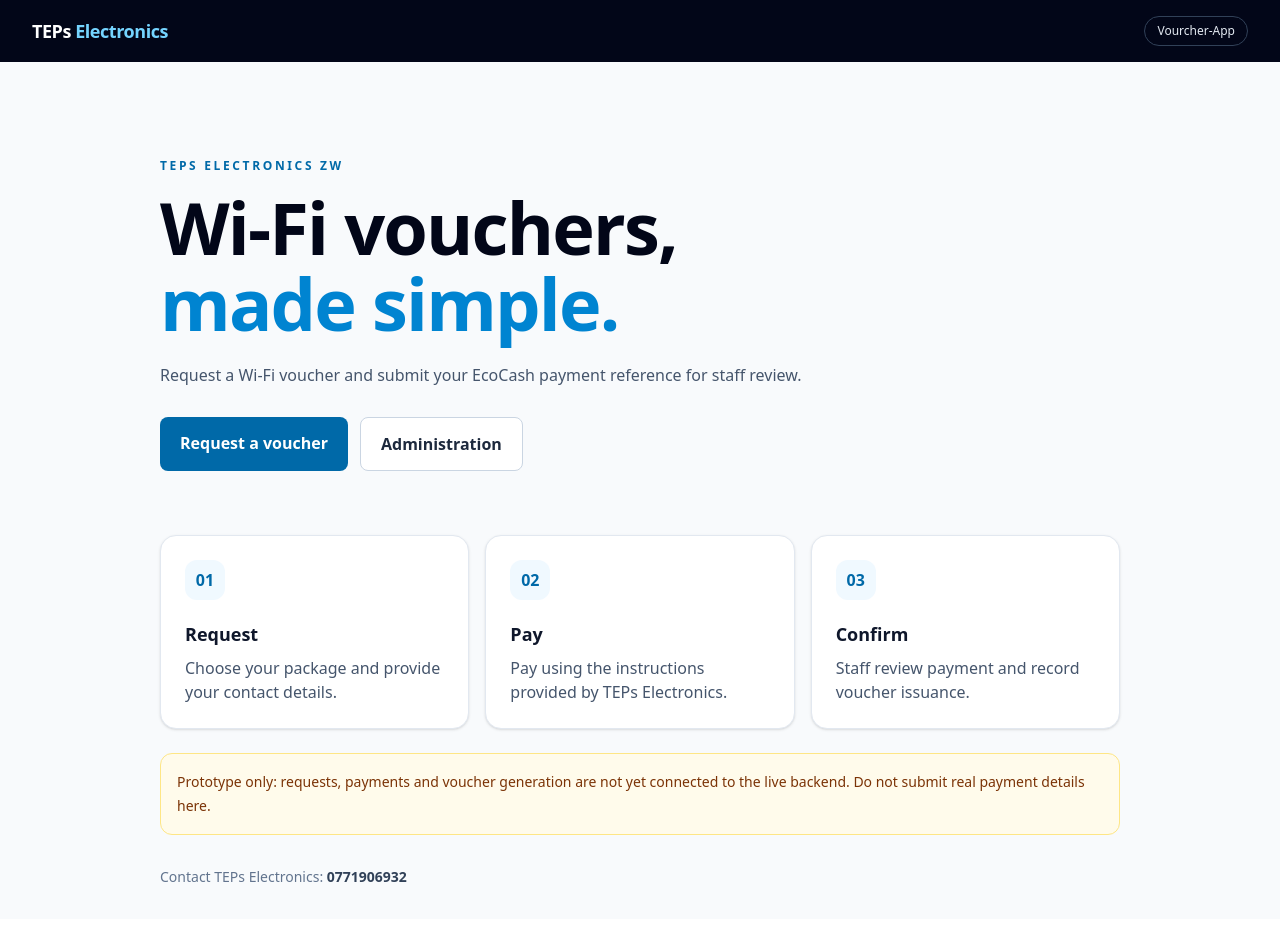
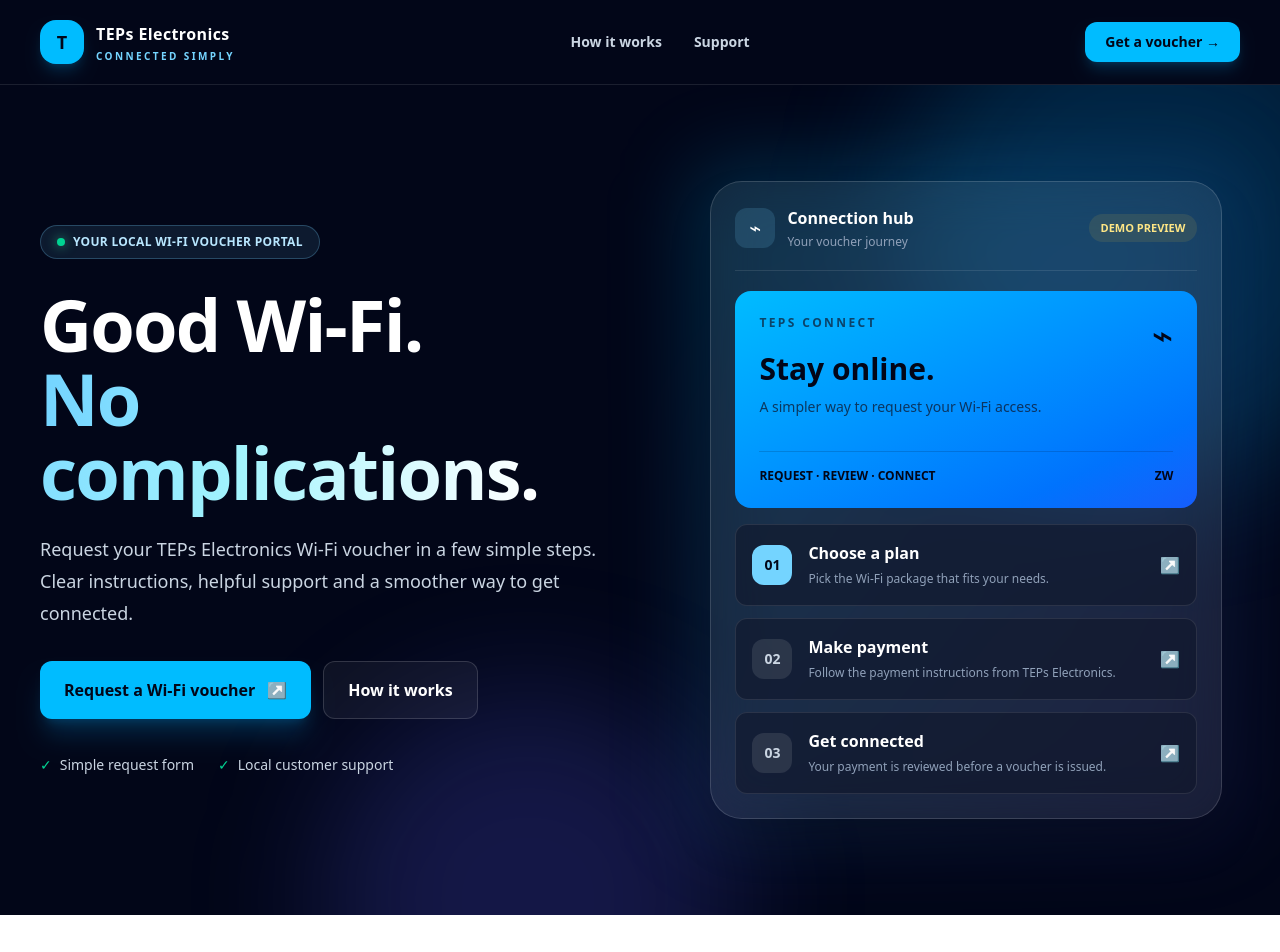
Before and after one commit to terencesimz40-bot/Voucher-App, a Next.js app in the folder frontend/: page / in a window 1280 px wide. Shown: the top 952 px of the page. Before the commit the page ends 919 px from the top, so only its background shows below. Built offline with nearby package versions, Linux system fonts and the light colour scheme.

Commit message:
Improve homepage visual design

```diff
--- a/frontend/client/pages/HomePage.jsx
+++ b/frontend/client/pages/HomePage.jsx
@@ -1,38 +1,71 @@
 import Link from "next/link";
+
+const steps = [
+  { number: "01", title: "Choose a plan", description: "Pick the Wi-Fi package that fits your needs." },
+  { number: "02", title: "Make payment", description: "Follow the payment instructions from TEPs Electronics." },
+  { number: "03", title: "Get connected", description: "Your payment is reviewed before a voucher is issued." },
+];
 
 export default function HomePage() {
   return (
-    <div className="min-h-screen bg-slate-50 text-slate-800">
-      <header className="flex items-center justify-between bg-slate-950 px-5 py-4 text-white sm:px-8">
-        <Link className="text-lg font-extrabold tracking-tight" href="/">TEPs <span className="text-sky-300">Electronics</span></Link>
-        <span className="rounded-full border border-slate-700 px-3 py-1.5 text-xs text-slate-200">Vourcher-App</span>
+    <div className="min-h-screen overflow-hidden bg-white text-slate-900">
+      <header className="relative z-10 border-b border-white/10 bg-slate-950 text-white">
+        <nav className="mx-auto flex max-w-7xl items-center justify-between px-5 py-5 sm:px-8 lg:px-10">
+          <Link href="/" className="flex items-center gap-3">
+            <span className="grid h-11 w-11 place-items-center rounded-2xl bg-sky-400 text-lg font-black text-slate-950 shadow-lg shadow-sky-500/20">T</span>
+            <span className="leading-tight"><span className="block text-base font-black tracking-wide">TEPs Electronics</span><span className="mt-1 block text-[10px] font-bold uppercase tracking-[0.24em] text-sky-300">Connected simply</span></span>
+          </Link>
+          <div className="hidden items-center gap-8 text-sm font-semibold text-slate-300 md:flex">
+            <a href="#how-it-works" className="transition hover:text-white">How it works</a>
+            <a href="#support" className="transition hover:text-white">Support</a>
+          </div>
+          <Link href="/clients" className="rounded-xl bg-sky-400 px-4 py-2.5 text-sm font-extrabold text-slate-950 shadow-lg shadow-sky-500/20 transition hover:-translate-y-0.5 hover:bg-sky-300 sm:px-5">Get a voucher <span aria-hidden="true">→</span></Link>
+        </nav>
       </header>
-      <main className="mx-auto max-w-5xl px-5 py-8 sm:px-8">
-        <section className="py-10 sm:py-16">
-          <p className="text-xs font-extrabold tracking-[0.22em] text-sky-700">TEPS ELECTRONICS ZW</p>
-          <h1 className="mt-4 max-w-3xl text-5xl font-black leading-[1.05] tracking-tight text-slate-950 sm:text-7xl">Wi-Fi vouchers,<br /><span className="text-sky-600">made simple.</span></h1>
-          <p className="mt-5 max-w-2xl leading-7 text-slate-600">Request a Wi-Fi voucher and submit your EcoCash payment reference for staff review.</p>
-          <div className="mt-7 flex flex-wrap gap-3">
-            <Link className="rounded-lg bg-sky-700 px-5 py-3.5 font-bold text-white hover:bg-sky-800" href="/clients">Request a voucher</Link>
-            <Link className="rounded-lg border border-slate-300 bg-white px-5 py-3.5 font-bold text-slate-800 hover:bg-slate-100" href="/administration">Administration</Link>
+
+      <main>
+        <section className="relative isolate overflow-hidden bg-slate-950 text-white">
+          <div className="absolute -right-32 -top-28 -z-10 h-[32rem] w-[32rem] rounded-full bg-sky-500/20 blur-3xl" />
+          <div className="absolute -bottom-48 left-1/4 -z-10 h-[26rem] w-[26rem] rounded-full bg-indigo-500/20 blur-3xl" />
+          <div className="mx-auto grid max-w-7xl items-center gap-12 px-5 py-16 sm:px-8 sm:py-20 lg:grid-cols-[1.05fr_0.95fr] lg:px-10 lg:py-24">
+            <div>
+              <div className="inline-flex items-center gap-2 rounded-full border border-sky-300/25 bg-sky-300/10 px-4 py-2 text-xs font-bold tracking-wide text-sky-200"><span className="h-2 w-2 rounded-full bg-emerald-400 shadow-[0_0_12px_rgba(52,211,153,0.8)]" /> YOUR LOCAL WI-FI VOUCHER PORTAL</div>
+              <h1 className="mt-7 max-w-2xl text-5xl font-black leading-[1.03] tracking-tight sm:text-6xl lg:text-7xl">Good Wi-Fi.<br /><span className="bg-gradient-to-r from-sky-300 via-cyan-200 to-white bg-clip-text text-transparent">No complications.</span></h1>
+              <p className="mt-6 max-w-xl text-base leading-8 text-slate-300 sm:text-lg">Request your TEPs Electronics Wi-Fi voucher in a few simple steps. Clear instructions, helpful support and a smoother way to get connected.</p>
+              <div className="mt-8 flex flex-col gap-3 sm:flex-row">
+                <Link href="/clients" className="inline-flex items-center justify-center gap-3 rounded-xl bg-sky-400 px-6 py-4 font-extrabold text-slate-950 shadow-xl shadow-sky-500/20 transition hover:-translate-y-0.5 hover:bg-sky-300">Request a Wi-Fi voucher <span aria-hidden="true">↗</span></Link>
+                <a href="#how-it-works" className="inline-flex items-center justify-center rounded-xl border border-white/15 bg-white/5 px-6 py-4 font-bold text-white transition hover:bg-white/10">How it works</a>
+              </div>
+              <div className="mt-9 flex flex-wrap gap-x-6 gap-y-3 text-sm text-slate-300"><span className="flex items-center gap-2"><span className="text-emerald-400">✓</span> Simple request form</span><span className="flex items-center gap-2"><span className="text-emerald-400">✓</span> Local customer support</span></div>
+            </div>
+            <div className="relative mx-auto w-full max-w-lg">
+              <div className="absolute -inset-5 rounded-[2.5rem] bg-gradient-to-br from-sky-400/20 to-indigo-500/10 blur-2xl" />
+              <div className="relative rounded-[2rem] border border-white/15 bg-white/[0.07] p-4 shadow-2xl backdrop-blur-xl sm:p-6">
+                <div className="flex items-center justify-between border-b border-white/10 pb-5"><div className="flex items-center gap-3"><span className="grid h-10 w-10 place-items-center rounded-xl bg-sky-300/15 text-xl">⌁</span><div><p className="font-extrabold">Connection hub</p><p className="mt-1 text-xs text-slate-400">Your voucher journey</p></div></div><span className="rounded-full bg-amber-300/10 px-3 py-1.5 text-[11px] font-bold text-amber-200">DEMO PREVIEW</span></div>
+                <div className="mt-5 rounded-2xl bg-gradient-to-br from-sky-400 to-blue-600 p-6 text-slate-950"><div className="flex items-start justify-between"><div><p className="text-xs font-extrabold uppercase tracking-[0.2em] text-slate-900/70">TEPs CONNECT</p><p className="mt-5 text-3xl font-black">Stay online.</p><p className="mt-2 max-w-xs text-sm leading-6 text-slate-900/75">A simpler way to request your Wi-Fi access.</p></div><span className="text-4xl">⌁</span></div><div className="mt-8 flex items-center justify-between border-t border-slate-950/15 pt-4 text-xs font-bold"><span>REQUEST · REVIEW · CONNECT</span><span>ZW</span></div></div>
+                <div className="mt-4 space-y-3">
+                  {steps.map((step, index) => <div key={step.number} className="flex items-center gap-4 rounded-xl border border-white/10 bg-slate-900/60 p-4"><span className={`grid h-10 w-10 shrink-0 place-items-center rounded-xl text-sm font-black ${index === 0 ? "bg-sky-300 text-slate-950" : "bg-white/10 text-slate-300"}`}>{step.number}</span><div className="min-w-0"><p className="font-bold">{step.title}</p><p className="mt-1 text-xs leading-5 text-slate-400">{step.description}</p></div><span className="ml-auto text-slate-500">↗</span></div>)}
+                </div>
+              </div>
+            </div>
           </div>
         </section>
-        <section className="grid gap-4 sm:grid-cols-3">
-          {[
-            ["01", "Request", "Choose your package and provide your contact details."],
-            ["02", "Pay", "Pay using the instructions provided by TEPs Electronics."],
-            ["03", "Confirm", "Staff review payment and record voucher issuance."]
-          ].map(([number, title, description]) => (
-            <article className="rounded-2xl border border-slate-200 bg-white p-6 shadow-sm" key={number}>
-              <span className="grid h-10 w-10 place-items-center rounded-xl bg-sky-50 font-extrabold text-sky-700">{number}</span>
-              <h2 className="mt-5 text-lg font-extrabold text-slate-900">{title}</h2>
-              <p className="mt-2 leading-6 text-slate-600">{description}</p>
-            </article>
-          ))}
+
+        <section id="how-it-works" className="mx-auto max-w-7xl px-5 py-16 sm:px-8 sm:py-20 lg:px-10">
+          <div className="mx-auto max-w-2xl text-center"><p className="text-xs font-black uppercase tracking-[0.25em] text-sky-700">A straightforward process</p><h2 className="mt-4 text-3xl font-black tracking-tight text-slate-950 sm:text-4xl">Three steps to get started</h2><p className="mt-4 leading-7 text-slate-600">We keep the process easy to understand, from your first request to payment review.</p></div>
+          <div className="mt-10 grid gap-5 md:grid-cols-3">
+            {steps.map((step, index) => <article key={step.number} className="group rounded-2xl border border-slate-200 bg-white p-7 transition duration-200 hover:-translate-y-1 hover:border-sky-200 hover:shadow-xl hover:shadow-slate-200/60"><span className="flex h-12 w-12 items-center justify-center rounded-2xl bg-sky-50 text-sm font-black text-sky-700 transition group-hover:bg-sky-500 group-hover:text-white">{step.number}</span><h3 className="mt-6 text-xl font-extrabold">{step.title}</h3><p className="mt-3 leading-7 text-slate-600">{step.description}</p><div className="mt-6 h-1 w-12 rounded-full bg-sky-400" /></article>)}
+          </div>
         </section>
-        <p className="mt-6 rounded-xl border border-amber-200 bg-amber-50 p-4 text-sm leading-6 text-amber-900">Prototype only: requests, payments and voucher generation are not yet connected to the live backend. Do not submit real payment details here.</p>
-        <footer className="mt-8 text-sm text-slate-500">Contact TEPs Electronics: <strong className="text-slate-700">0771906932</strong></footer>
+
+        <section id="support" className="px-5 pb-16 sm:px-8 sm:pb-20 lg:px-10">
+          <div className="mx-auto flex max-w-7xl flex-col gap-6 rounded-3xl bg-slate-100 p-7 sm:p-10 md:flex-row md:items-center md:justify-between">
+            <div><p className="text-xs font-black uppercase tracking-[0.2em] text-sky-700">Need a hand?</p><h2 className="mt-3 text-2xl font-black tracking-tight">We’re here to help you connect.</h2><p className="mt-2 text-slate-600">Contact TEPs Electronics for assistance with your voucher request.</p></div>
+            <div className="flex flex-col gap-3 sm:flex-row"><a href="tel:0771906932" className="rounded-xl bg-slate-950 px-5 py-3.5 text-center font-extrabold text-white transition hover:bg-slate-800">Call 0771906932</a><Link href="/clients" className="rounded-xl border border-slate-300 bg-white px-5 py-3.5 text-center font-extrabold text-slate-800 transition hover:border-sky-400">Start a request</Link></div>
+          </div>
+        </section>
       </main>
+      <footer className="border-t border-slate-200 bg-white"><div className="mx-auto flex max-w-7xl flex-col gap-3 px-5 py-6 text-sm text-slate-500 sm:px-8 md:flex-row md:items-center md:justify-between lg:px-10"><span>© {new Date().getFullYear()} TEPs Electronics. All rights reserved.</span><Link href="/administration" className="font-semibold text-slate-500 transition hover:text-sky-700">Staff administration</Link></div></footer>
     </div>
   );
 }
```
